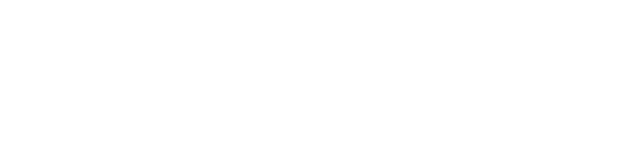
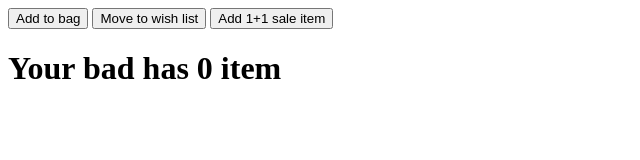
Before and after one commit to nehalpanchall/AsyncRepo, a plain HTML site: page index.html in a window 1280 px wide. Shown: the whole page, without its empty margins (0-640 px from the left). Drawn offline with Linux system fonts and the light colour scheme.

Commit message:
create basic cart calculation

```diff
--- a/index.html
+++ b/index.html
@@ -9,6 +9,12 @@
     <link rel="stylesheet" href="style.css" />
   </head>
   <body>
+    <button onclick="add()">Add to bag</button>
+    <button onclick="move()">Move to wish list</button>
+    <button onclick="sale()">Add 1+1 sale item</button>
+
+    <h1>Your bad has <span id="count">0</span> item</h1>
+
     <script src="script.js" async defer></script>
   </body>
 </html>
--- a/script.js
+++ b/script.js
@@ -0,0 +1,18 @@
+let count = document.getElementById("count").innerHTML;
+
+function add() {
+  count++;
+  document.querySelector("#count").innerHTML = count;
+}
+
+function move() {
+  if (count >= 1) {
+    count--;
+    document.querySelector("#count").innerHTML = count;
+  }
+}
+
+function sale() {
+  count = count + 2;
+  document.querySelector("#count").innerHTML = count;
+}
```
